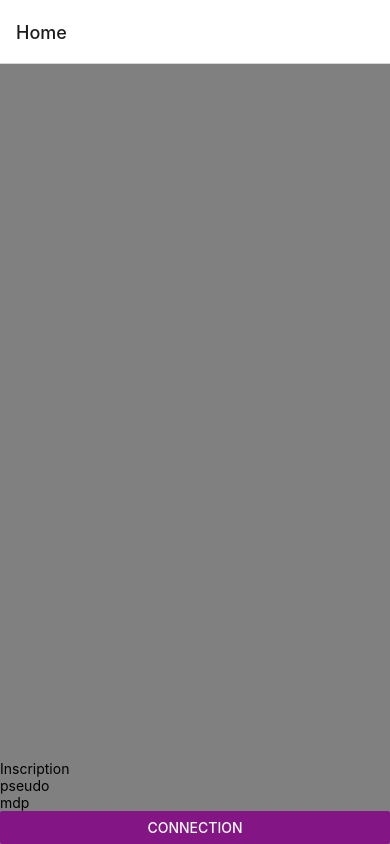
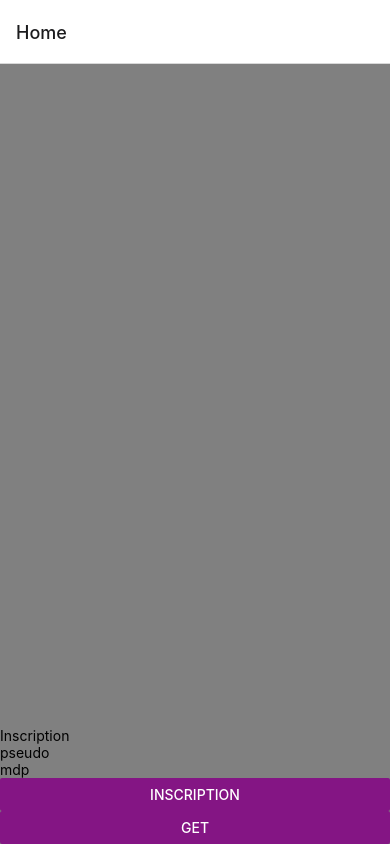
Before and after one commit to Ramy95310/yugiApi, a React Native app: screen / in a window 390 px wide. Built offline with nearby package versions, Linux system fonts and the light colour scheme.

Commit message:
inscription store

```diff
--- a/App.js
+++ b/App.js
@@ -1,13 +1,42 @@
-import { getValues  } from 'jest-validate/build/condition';
 import React , { useState } from 'react'
 import { SafeAreaView, StyleSheet, Text, View, TextInput, FormDataEvent, Button } from 'react-native'
 
 import { NavigationContainer } from '@react-navigation/native';
 import { createNativeStackNavigator } from '@react-navigation/native-stack';
+import AsyncStorage from "@react-native-community/async-storage";
+
 
 function HomeScreen() {
   const [myInputname, setmyInputname]=useState("");
   const [myInputmdp, setmyInputmdp]=useState("");
+
+    const storeData = async (myInputname, myInputmdp) => {
+        try {
+            const dataname = JSON.stringify(myInputname)
+            const datamdp = JSON.stringify(myInputmdp)
+            AsyncStorage.setItem('@name', dataname)
+            AsyncStorage.setItem('@mdp', datamdp)
+            console.log("store: "+ " " + dataname +" " +datamdp)
+        } catch (e) {
+            // saving error
+            console.log("caca")
+        }
+    }
+
+    const getData = async () => {
+        try {
+            const dataname = await AsyncStorage.getItem('@name')
+            const datamdp = await AsyncStorage.getItem('@mdp')
+
+            if(dataname != null || datamdp != null) {
+                const dataall = JSON.parse(datamdp) + " " + JSON.parse(dataname)
+
+                // value previously stored
+                return console.log(dataall)
+            }
+        } catch(e) {}
+    }
+
   return (
     <SafeAreaView style={styles.gris}>
 
@@ -17,10 +46,14 @@ function HomeScreen() {
       <TextInput backgoundcolor="#0000" color="#841584" placeholder={'pseudo'} value={myInputname}
           onChangeText={setmyInputname} onEndEditing={() =>console.log(myInputname)}/>
 
-          <TextInput color="#841584" placeholder={'mdp'} value={myInputmdp}
+          <TextInput secureTextEntry={true} color="#841584" placeholder={'mdp'} value={myInputmdp}
           onChangeText={setmyInputmdp} onEndEditing={() =>console.log(myInputmdp)}/>
 
-          <Button onPress={() =>{const myInput ="name: " + myInputname +" mdp: "+ myInputmdp ; console.log(myInput)}} title="connection"
+          <Button onPress={() =>{const myInput ="name: " + myInputname +" mdp: "+ myInputmdp ; console.log(myInput);return  storeData( myInputname, myInputmdp)}} title="inscription"
+                  color="#841584"
+                  accessibilityLabel="Learn more about this purple button"/>
+
+        <Button onPress={() =>{return  getData()}} title="get"
                   color="#841584"
                   accessibilityLabel="Learn more about this purple button"/>
 
--- a/package.json
+++ b/package.json
@@ -10,15 +10,17 @@
     "lint": "eslint ."
   },
   "dependencies": {
+    "@react-native-async-storage/async-storage": "^1.15.14",
+    "@react-native-community/async-storage": "^1.12.1",
     "@react-navigation/native": "^6.0.6",
-
     "@react-navigation/native-stack": "^6.2.5",
     "axios": "^0.24.0",
     "react": "17.0.2",
     "react-api-helper": "^0.1.0",
     "react-native": "0.66.3",
     "react-native-safe-area-context": "^3.3.2",
-    "react-native-screens": "^3.10.1"
+    "react-native-screens": "^3.10.1",
+    "react-native-webview": "^11.15.0"
   },
   "devDependencies": {
     "@babel/core": "^7.16.0",
```
Also changed, not shown: 5 other files (tests, documents, lock files or other folders).
